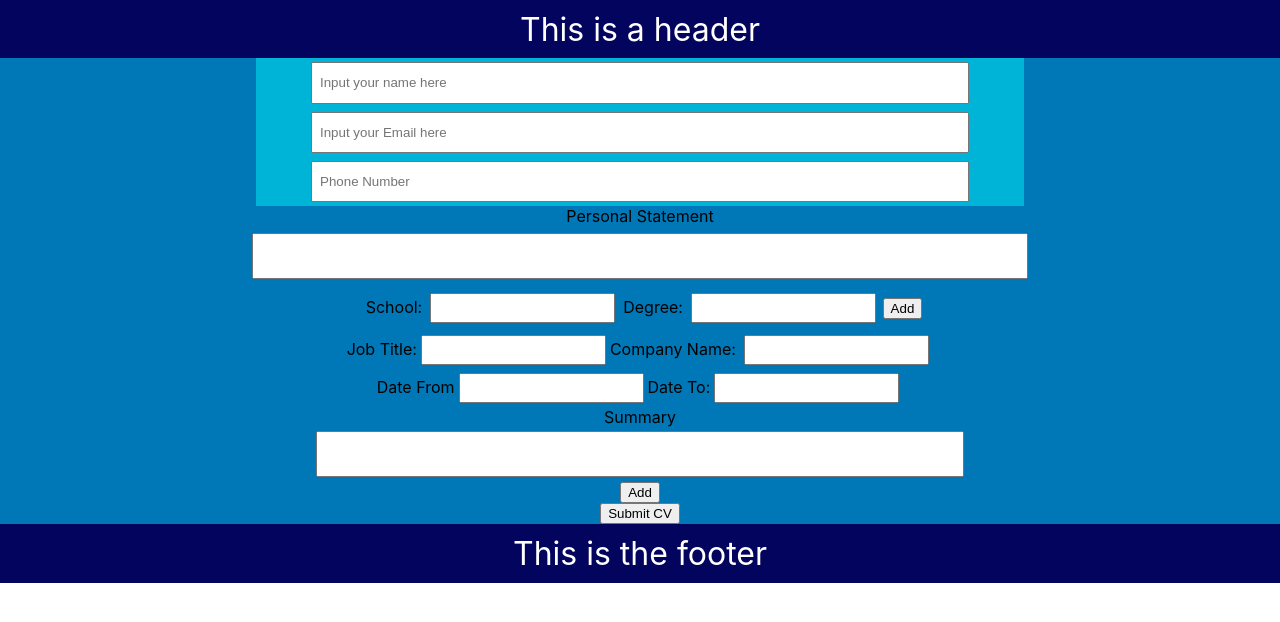
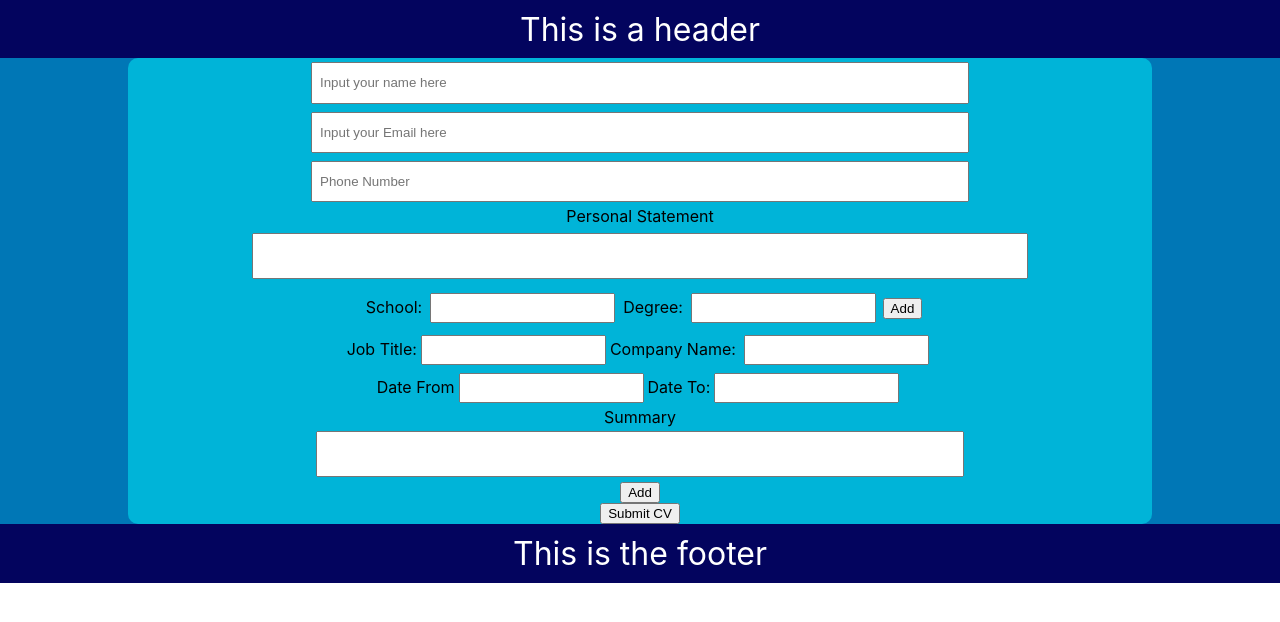
Before and after one commit to Dylaan94/cv-application, a React (Create React App) app: page / in a window 1280 px wide. Shown: the top 622 px of the page. Built offline with nearby package versions, Linux system fonts and the light colour scheme.

Commit message:
more bg styling

```diff
--- a/src/components/CVForm/styles/MainStyles.js
+++ b/src/components/CVForm/styles/MainStyles.js
@@ -14,6 +14,12 @@ const RootDiv = styled.div`
   }
 `;
 
+const ContainerDiv = styled.div`
+  background: #00b4d8;
+  width: 80vw;
+  border-radius: 10px;
+`;
+
 const FormDiv = styled.form`
   display: flex;
   width: 80vw;
@@ -22,7 +28,7 @@ const FormDiv = styled.form`
 `;
 
 const ContactInfo = styled.div`
-  background: #00b4d8;
+  border-radius: 10px;
   display: flex;
   flex-direction: column;
   align-items: center;
@@ -82,6 +88,7 @@ const ExperienceInfo = styled.div`
 
 const MainStyles = {
   RootDiv: RootDiv,
+  ContainerDiv: ContainerDiv,
   FormDiv: FormDiv,
   ContactInfo: ContactInfo,
   PersonalStatementInfo: PersonalStatementInfo,
--- a/src/components/Main.js
+++ b/src/components/Main.js
@@ -93,6 +93,7 @@ class Main extends Component {
   render() {
     return (
       <MainStyles.RootDiv>
+        <MainStyles.ContainerDiv>
           <MainStyles.FormDiv onSubmit={this.handleSubmit}>
             <MainStyles.ContactInfo>
               <NameInput
@@ -126,6 +127,7 @@ class Main extends Component {
 
             <button type="submit"> Submit CV</button>
           </MainStyles.FormDiv>
+        </MainStyles.ContainerDiv>
 
         <CVRender data={this.state}></CVRender>
       </MainStyles.RootDiv>
```
Lines whose indentation alone changed are shown as unchanged.
